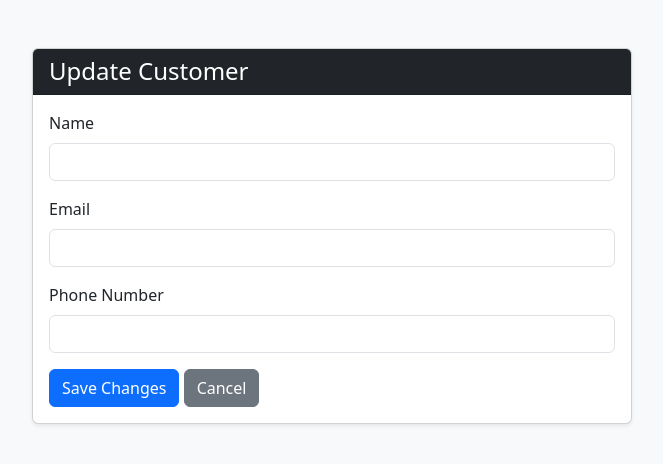
After one commit to Mak-art428/python_task, a Django app: template customers/templates/customers/update.html in a window 1280 px wide. The commit adds this page. Shown: the top 464 px of the page, without its empty margins (308-971 px from the left). Run offline with Django 5.2, Linux system fonts and the light colour scheme; the template is opened without the code that fills it, so the values that code supplies are empty.

Commit message:
Add customer update functionality

```diff
--- /dev/null
+++ b/customers/templates/customers/update.html
@@ -0,0 +1,55 @@
+
+<!DOCTYPE html>
+<html lang="en">
+<head>
+    <meta charset="UTF-8">
+    <meta name="viewport" content="width=device-width, initial-scale=1">
+    <title>Update Customer</title>
+    <link href="https://cdn.jsdelivr.net/npm/bootstrap@5.3.3/dist/css/bootstrap.min.css"
+          rel="stylesheet">
+</head>
+<body class="bg-light">
+
+<div class="container mt-5">
+    <div class="card shadow-sm mx-auto" style="max-width: 600px;">
+        <div class="card-header bg-dark text-white">
+            <h4 class="mb-0">Update Customer</h4>
+        </div>
+
+        <div class="card-body">
+            <form method="POST">
+                {% csrf_token %}
+
+                <div class="mb-3">
+                    <label class="form-label">Name</label>
+                    <input type="text" name="name" class="form-control"
+                           value="{{ customer.name }}" required>
+                </div>
+
+                <div class="mb-3">
+                    <label class="form-label">Email</label>
+                    <input type="email" name="email" class="form-control"
+                           value="{{ customer.email }}" required>
+                </div>
+
+                <div class="mb-3">
+                    <label class="form-label">Phone Number</label>
+                    <input type="text" name="phone_number" class="form-control"
+                           value="{{ customer.phone_number }}" required>
+                </div>
+
+                <button type="submit" class="btn btn-primary">
+                    Save Changes
+                </button>
+
+                <a href="{% url 'customer_list' %}"
+                   class="btn btn-secondary">
+                    Cancel
+                </a>
+            </form>
+        </div>
+    </div>
+</div>
+
+</body>
+</html>
--- a/customers/urls.py
+++ b/customers/urls.py
@@ -3,4 +3,5 @@ from . import views
 
 urlpatterns = [
     path('customers/', views.customer_list, name='customer_list'),
+    path('customers/update/<int:id>/', views.update_customer, name='update_customer'),
 ]
```
Also changed, not shown: customers/templates/customers/customer_list.html (+7 -0 lines), customers/views.py (+19 -1 lines).
